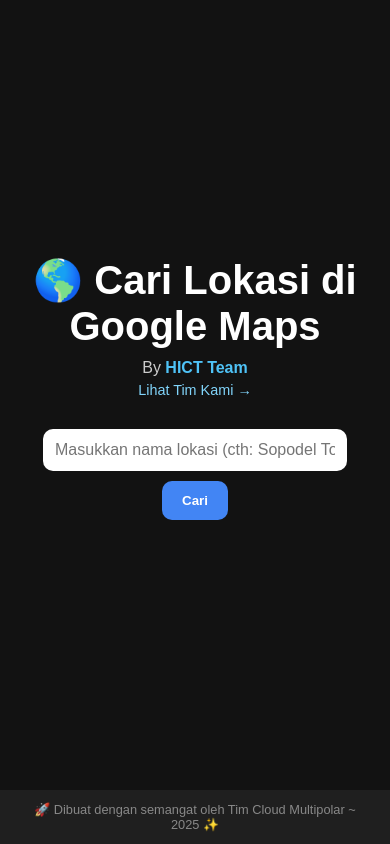
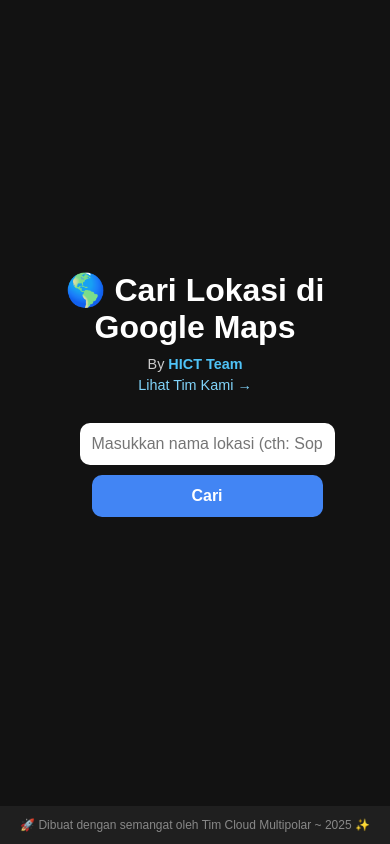
Before and after one commit to ndchsn/geocoding, a Flask app: page / in a window 390 px wide. Run offline with Flask 3, Linux system fonts and the light colour scheme.

Commit message:
update html css

```diff
--- a/static/css/style.css
+++ b/static/css/style.css
@@ -166,3 +166,41 @@
     0% { transform: rotate(0deg); }
     100% { transform: rotate(360deg); }
   }
+
+  /* Responsive Design */
+@media (max-width: 600px) {
+    .header h1 {
+      font-size: 2rem;
+    }
+
+    .team-info {
+      font-size: 0.9rem;
+    }
+
+    .search-form {
+      flex-direction: column;
+      align-items: center;
+    }
+
+    .search-form input[type="text"],
+    .search-form button {
+      width: 100%;
+      max-width: 350px;
+      font-size: 1rem;
+    }
+
+    .location-card, .error-card {
+      width: 100%;
+      padding: 20px 15px;
+    }
+
+    .maps-button {
+      width: 100%;
+      padding: 12px;
+      font-size: 1rem;
+    }
+
+    footer {
+      font-size: 0.75rem;
+    }
+  }
```
